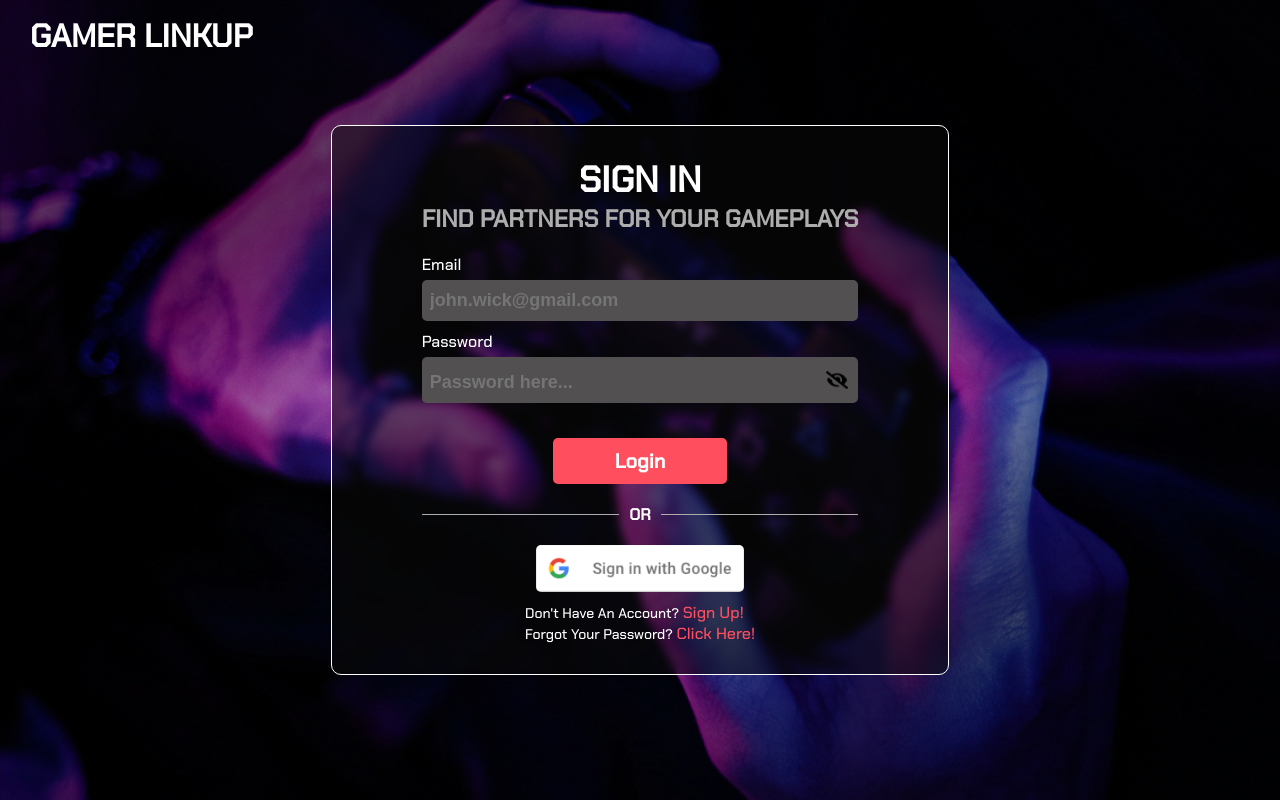
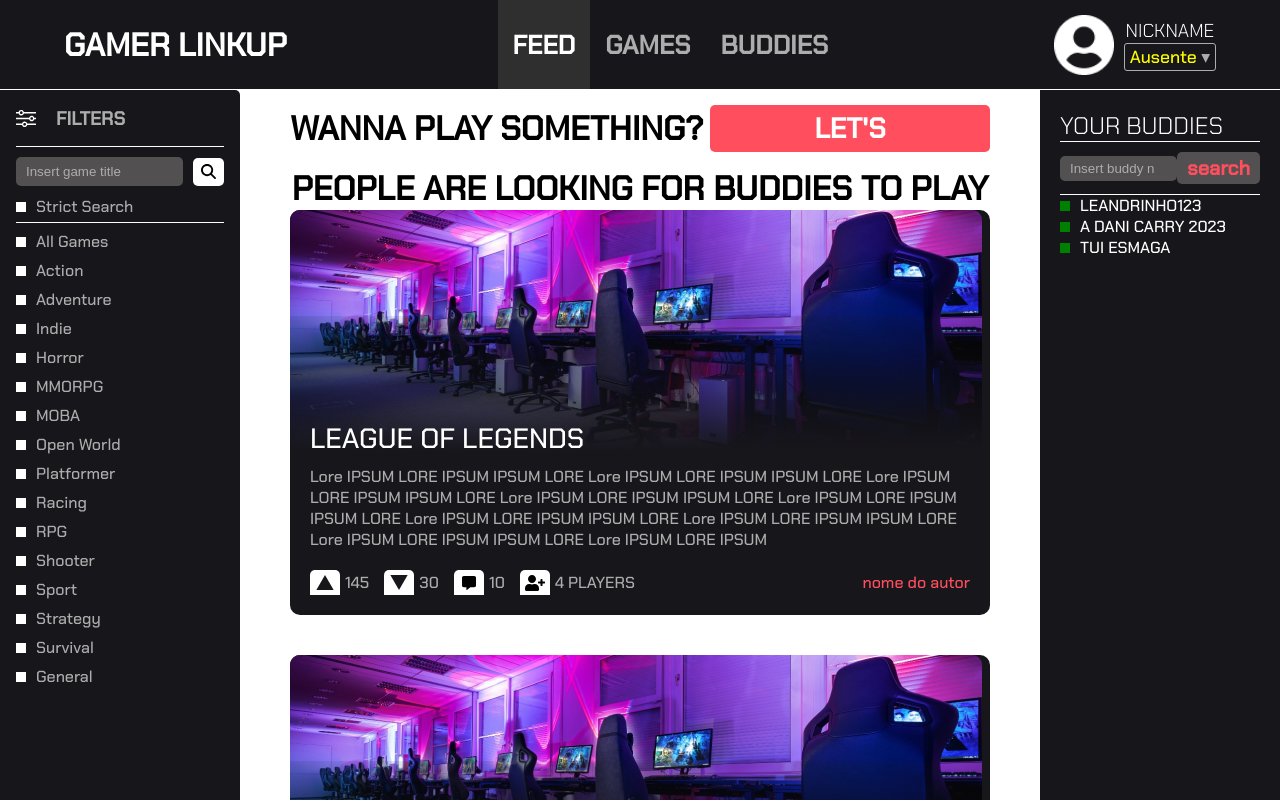
Before and after one commit to Jamajal/Gamer-Linkup, a React (Vite) app in the folder frontend/: page / in a window 1280 px wide. Before the commit this address led to /login. Shown: the top 800 px of the page. Built offline with nearby package versions, Linux system fonts and the light colour scheme; sample sign-in values are in the browser's storage.

Commit message:
estilizando botao dos inputs de pesquisa

```diff
--- a/frontend/src/components/Filters/Filters.scss
+++ b/frontend/src/components/Filters/Filters.scss
@@ -58,14 +58,13 @@
 
 .app__filters-search {
     display: flex;
-    flex-direction: column;
     align-items: center;
     gap: 10px;
 
     padding: 10px 0;
 
     input {
-        padding: 5px 10px;
+        padding: 7px 10px;
         width: 100%;
 
         background-color: var(--gray-color);
@@ -84,13 +83,18 @@
     }
 
     button {
-        padding: 5px 10px;
+        width: 40px;
+        height: 28px;
         border-radius: 5px;
-        font-family: var(--font-base);
-        font-size: 18px;
-        color: var(--highlight-color);
+        display: flex;
+        align-items: center;
+        justify-content: center;
         background-color: var(--white-color);
         transition: background-color .3s linear,color .3s linear;
+
+        img {
+            width: 15px;
+        }
 
         &:hover {
             background-color: var(--highlight-color);
--- a/frontend/src/components/Filters/Filters.tsx
+++ b/frontend/src/components/Filters/Filters.tsx
@@ -1,5 +1,6 @@
 import './Filters.scss'
 import filterIcon from '../../assets/filter-icon.svg'
+import searchIcon from '../../assets/search-icon.svg'
 
 const Filters = () => {
 
@@ -21,7 +22,7 @@
       </div>
       <div className='app__filters-search'>
         <input type='search' placeholder='Insert game title'/>
-        <button>Search</button>
+        <button><img src={searchIcon}/></button>
       </div>
 
       <ul  className='app__filters-categories'>
--- a/frontend/src/routes/appRoutes.tsx
+++ b/frontend/src/routes/appRoutes.tsx
@@ -1,7 +1,7 @@
 import { createBrowserRouter, Navigate, RouterProvider } from "react-router-dom";
 import HomePage from "../pages/HomePage/HomePage";
 import LoginPage from "../pages/LoginPage/LoginPage";
-import { AuthContext } from "../contexts/authContext";
+import { AuthContext, AuthProvider } from "../contexts/authContext";
 import { useContext } from "react"
 
 const Private = ({ children }) => {
@@ -35,6 +35,8 @@
 export const AppRoutes = () => {
 
   return (
-    <RouterProvider router={router}/>
+    <AuthProvider>
+      <RouterProvider router={router}/>
+    </AuthProvider>
   )
 }
```
Also changed, not shown: frontend/src/contexts/filterContext.ts (added, +8 -0 lines), frontend/src/assets/search-icon.svg (added).
